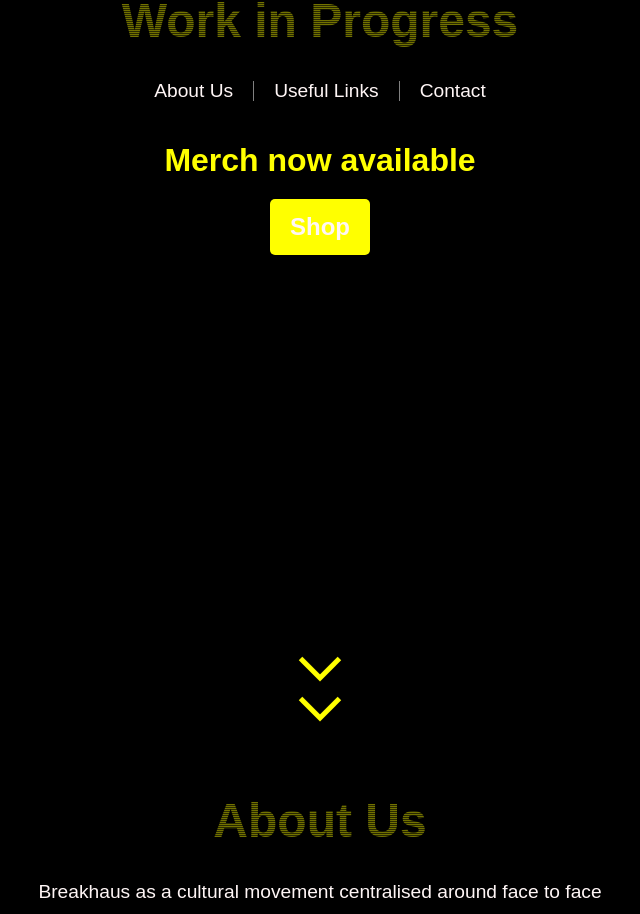
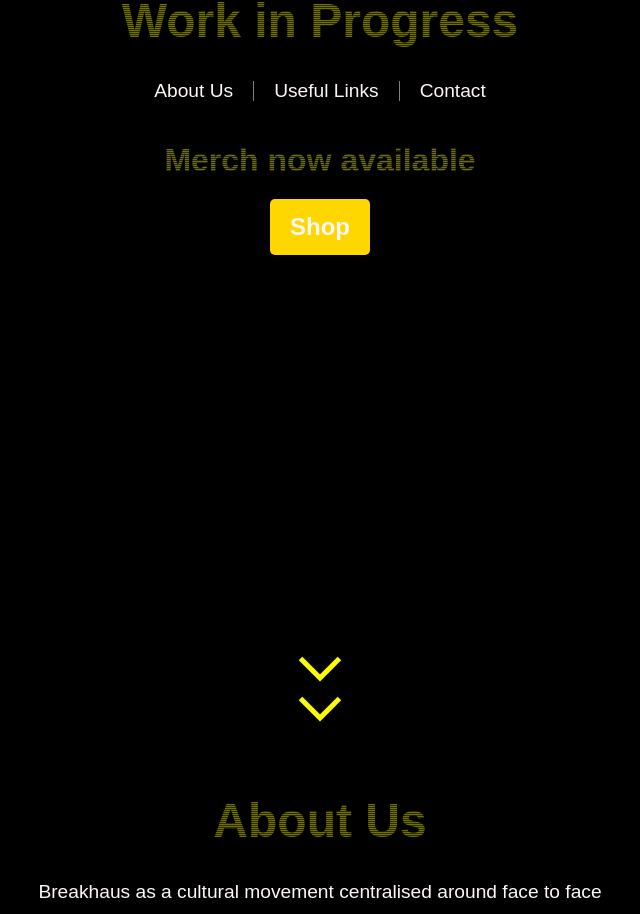
Before and after one commit to mac2124/breakhaus, a Next.js app: page / in a window 1280 px wide. Shown: the part 865-1779 px from the top of the page, without its empty margins (320-960 px from the left). Built offline with nearby package versions, Linux system fonts and the light colour scheme.

Commit message:
chnage shop link

```diff
--- a/app/components/WIPHeader/WIPHeader.css
+++ b/app/components/WIPHeader/WIPHeader.css
@@ -103,7 +103,17 @@ background-color: grey; /* Divider color */
   font-size: 2rem; /* Smaller than the main header */
   font-weight: bold;
   color: yellow; /* Match the main header color */
+  background: repeating-linear-gradient(
+    0deg,
+    rgba(255, 255, 0, 0.568),
+    rgba(255, 255, 0, 0.321) 1px,
+    rgba(0, 0, 0, 0.05) 2px
+  );
+  -webkit-background-clip: text;
+  -webkit-text-fill-color: transparent;
+  background-clip: text;
   margin-bottom: 15px;
+  margin-top: 30px;
 }
 
 .shop-link {
@@ -112,14 +122,14 @@ background-color: grey; /* Divider color */
   font-size: 1.5rem; /* Large clickable link */
   font-weight: bold;
   color: #fff6f6; /* Light text color */
-  background-color: yellow; /* Button-like background */
+  background-color: #ffd700; /* Slightly darker yellow on hover */
   padding: 10px 20px;
   border-radius: 5px; /* Rounded corners */
   transition: background-color 0.3s ease, color 0.3s ease;
 }
 
 .shop-link:hover {
-  background-color: #ffd700; /* Slightly darker yellow on hover */
+  background-color: #ffd9007d; /* Slightly darker yellow on hover */
   color: #000; /* Dark text color on hover */
 }
 
```
